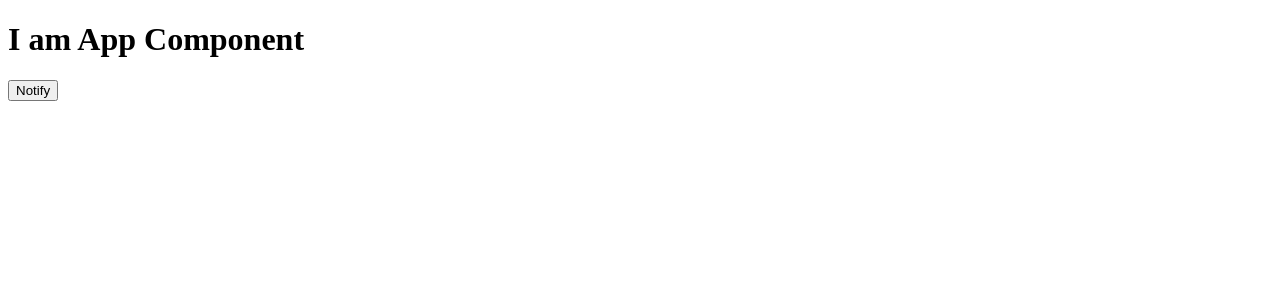
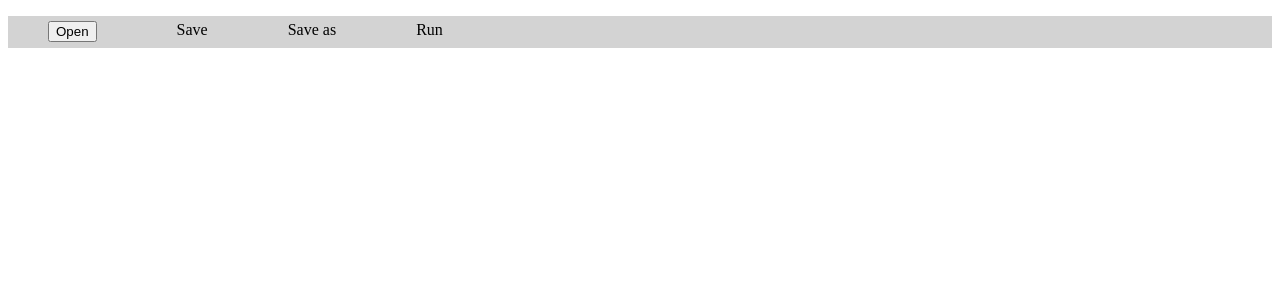
Before and after one commit to CristinaHurtado24/PileCalc, a React app: page / in a window 1280 px wide. Shown: the top 300 px of the page. Built offline with nearby package versions, Linux system fonts and the light colour scheme.

Commit message:
navbar started

```diff
--- a/index.html
+++ b/index.html
@@ -2,15 +2,12 @@
 <html>
 
 <head>
-    <meta charset="UTF-8">
-    <!-- https://developer.mozilla.org/en-US/docs/Web/HTTP/CSP -->
-    <meta http-equiv="Content-Security-Policy" content="default-src 'self'; script-src 'self'">
-    <title>Hello World!</title>
+    <meta charset="UTF-8" />
+    <meta http-equiv="Content-Security-Policy" content="script-src 'self'" />
 </head>
 
 <body>
     <div id="root">
-
     </div>
     <script src="./build/js/app.js"></script>
 </body>
--- a/main.js
+++ b/main.js
@@ -7,6 +7,8 @@ function createWindow() {
   const win = new BrowserWindow({
     width: 1200,
     height: 800,
+    minWidth: 1000,
+    minHeight: 600,
     backgroundColor: "white",
     webPreferences: {
       nodeIntegration: false,
--- /dev/null
+++ b/src/Components/Navbar/Navbar.js
@@ -0,0 +1,37 @@
+import React from "react";
+import styles from './Navbar.modules.css'
+
+export default function () {
+  return (
+    <div className={styles.container}>
+      <ul className={styles.list}>
+        <li>
+          <div className={styles.marg}>
+            <button
+              onClick={() => {
+                console.log("funciona");
+              }}
+            >
+              Open
+            </button>
+          </div>
+        </li>
+        <li>
+          <div className={styles.marg}>
+            <a>Save</a>
+          </div>
+        </li>
+        <li>
+          <div className={styles.marg}>
+            <a>Save as</a>
+          </div>
+        </li>
+        <li>
+          <div className={styles.marg}>
+            <a>Run</a>
+          </div>
+        </li>
+      </ul>
+    </div>
+  );
+}
--- /dev/null
+++ b/src/Components/Navbar/Navbar.modules.css
@@ -0,0 +1,16 @@
+.container{
+    background-color: lightgrey;
+    height: 2em;
+}
+
+.list{
+    display: flex;
+    align-content: center;
+    list-style: none;
+    margin-top: 1em;
+}
+
+.marg{
+    margin-top: 0.30em;
+    margin-right: 5em;
+}
--- a/src/js/App.js
+++ b/src/js/App.js
@@ -1,16 +1,11 @@
 import React from "react";
+import styles from "./App.modules.css";
+import Navbar from "../Components/Navbar/Navbar";
 
 export default function App() {
   return (
     <>
-      <h1>I am App Component</h1>
-      <button
-        onClick={() => {
-          electron.notificationApi.sendNotification("My custom notification!");
-        }}
-      >
-        Notify
-      </button>
+      <Navbar />
     </>
   );
 }
--- /dev/null
+++ b/src/js/App.modules.css
@@ -0,0 +1,5 @@
+.dash{
+    background-color: lightgray;
+    width: 27em;
+    height: 100%;
+}
--- /dev/null
+++ b/src/js/index.css
@@ -0,0 +1,3 @@
+h1{
+    color: red;
+}
--- a/src/js/index.js
+++ b/src/js/index.js
@@ -2,6 +2,7 @@ import React from "react";
 import { createRoot } from "react-dom/client";
 
 import App from "./App";
+
 const container = document.getElementById("root");
 const root = createRoot(container);
 root.render(<App tab="home" />);
```
